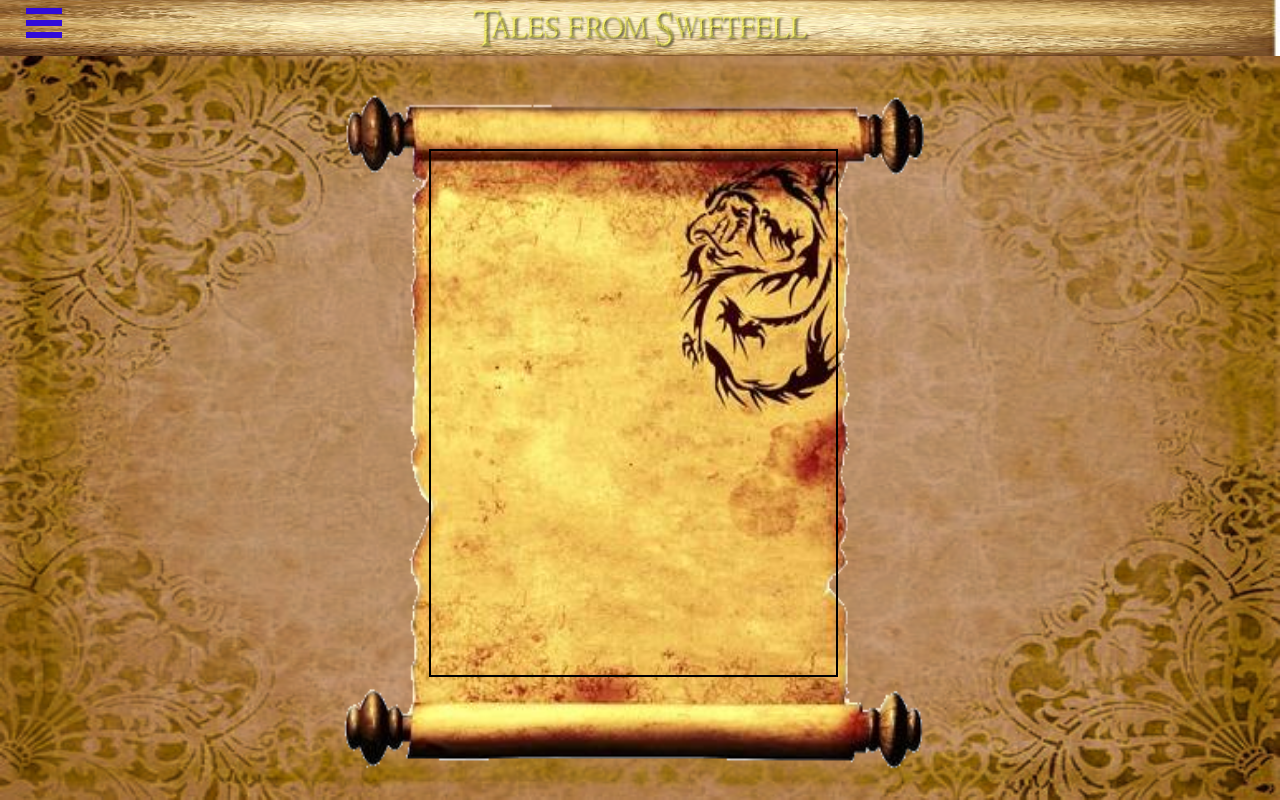
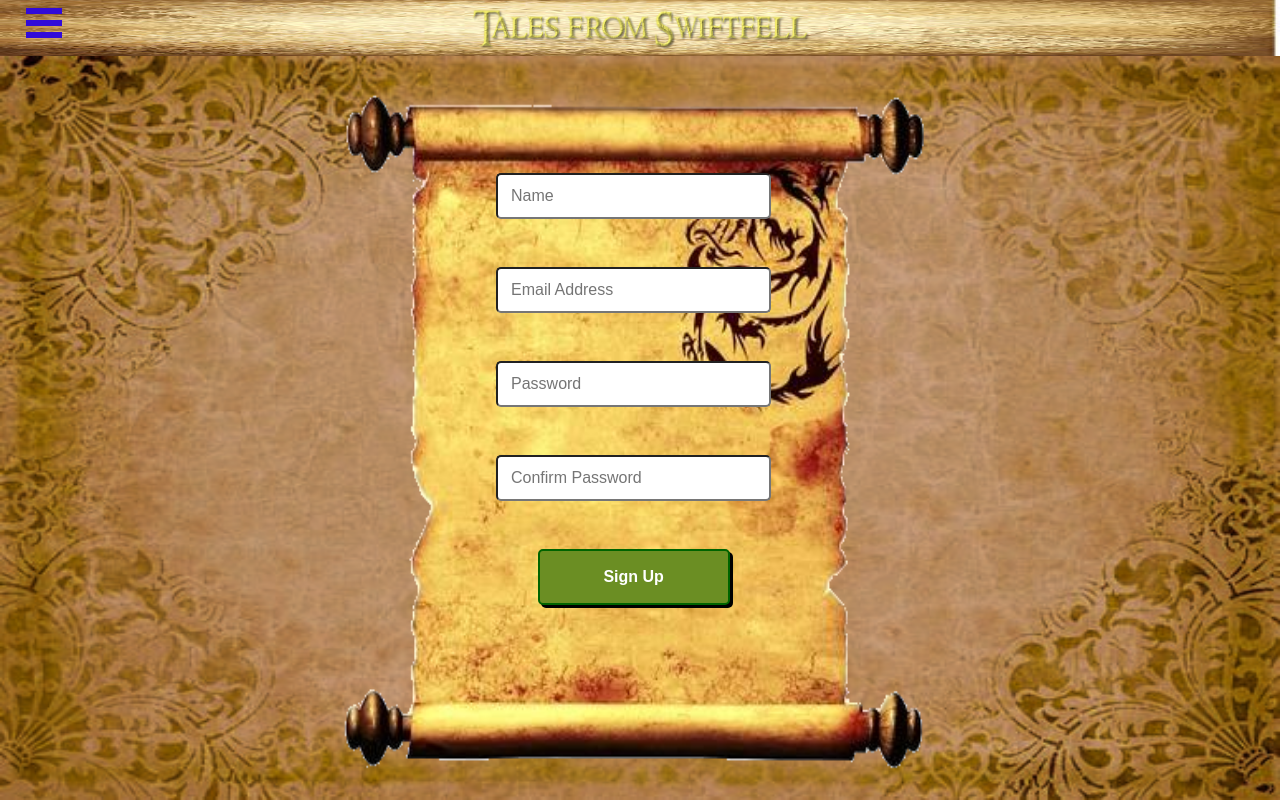
Before and after one commit to cbrindle/tfs2-frontend, a React (Create React App) app: page /signup in a window 1280 px wide. Built offline with nearby package versions, Linux system fonts and the light colour scheme.

Commit message:
Layout for Signup component created. Needs functionality created and connected.

```diff
--- /dev/null
+++ b/src/Components/Signup/Input.js
@@ -0,0 +1,24 @@
+import React, { Component } from 'react';
+import { css } from 'emotion';
+
+export default class Input extends Component {
+    render() {
+        return (
+            <div style={{ margin: '3vh 0 3vh 0' }}>
+                <input type={this.props.inputType} id={this.props.inputID} name={this.props.inputName} className={main} placeholder={this.props.inputPlaceholder}></input>
+            </div>
+        )
+    }
+}
+
+const main = css`
+    width: 20vw;
+    height: 5vh;
+    border-radius: 1px solid gray;
+    border-radius: 5px;
+    font-family: fantasy;
+    font-size: 1em;
+    padding-left: 1vw;
+    display: flex;
+    align-items: center;
+`
--- a/src/Components/Signup/Signup.js
+++ b/src/Components/Signup/Signup.js
@@ -4,6 +4,7 @@ import { css } from 'emotion';
 import Nav from '../Nav/Nav';
 import mainBG from '../../images/ancient-bg.jpg';
 import scroll from '../../images/scroll.png';
+import SignupInput from './Input';
 
 class Signup extends Component {
     render() {
@@ -14,7 +15,35 @@ class Signup extends Component {
                 <div className={main}>
                     <div className={centerSection}>
                         <div className={scrollInterior}>
+                            <SignupInput
+                                inputID="name"
+                                inputName="name"
+                                inputType="text"
+                                inputPlaceholder="Name"
+                            />
 
+                            <SignupInput
+                                inputID="email"
+                                inputName="email"
+                                inputType="text"
+                                inputPlaceholder="Email Address"
+                            />
+
+                            <SignupInput
+                                inputID="password1"
+                                inputName="password1"
+                                inputType="password"
+                                inputPlaceholder="Password"
+                            />
+
+                            <SignupInput
+                                inputID="password2"
+                                inputName="password2"
+                                inputType="password"
+                                inputPlaceholder="Confirm Password"
+                            />
+
+                            <button type="button" className={signupButton}>Sign Up</button>
                         </div>
                     </div>
                 </div>
@@ -47,7 +76,23 @@ const centerSection = css`
     background-position: center;
 `
 const scrollInterior = css`
-    border: 2px solid black;
     height: 75%;
     margin: 11% 19% 0 17%;
+    display: flex;
+    flex-direction: column;
+    align-items: center;
 `
+const signupButton = css`
+    border: 2px solid darkgreen;
+    background-color: olivedrab;
+    color: white;
+    font-weight: bold;
+    height: 7vh;
+    width: 15vw;
+    border-radius: 5px;
+    font-family: fantasy;
+    font-size: 1em;
+    cursor: pointer;
+    margin-top: 3vh;
+    box-shadow: 3px 3px black;
+`
```
